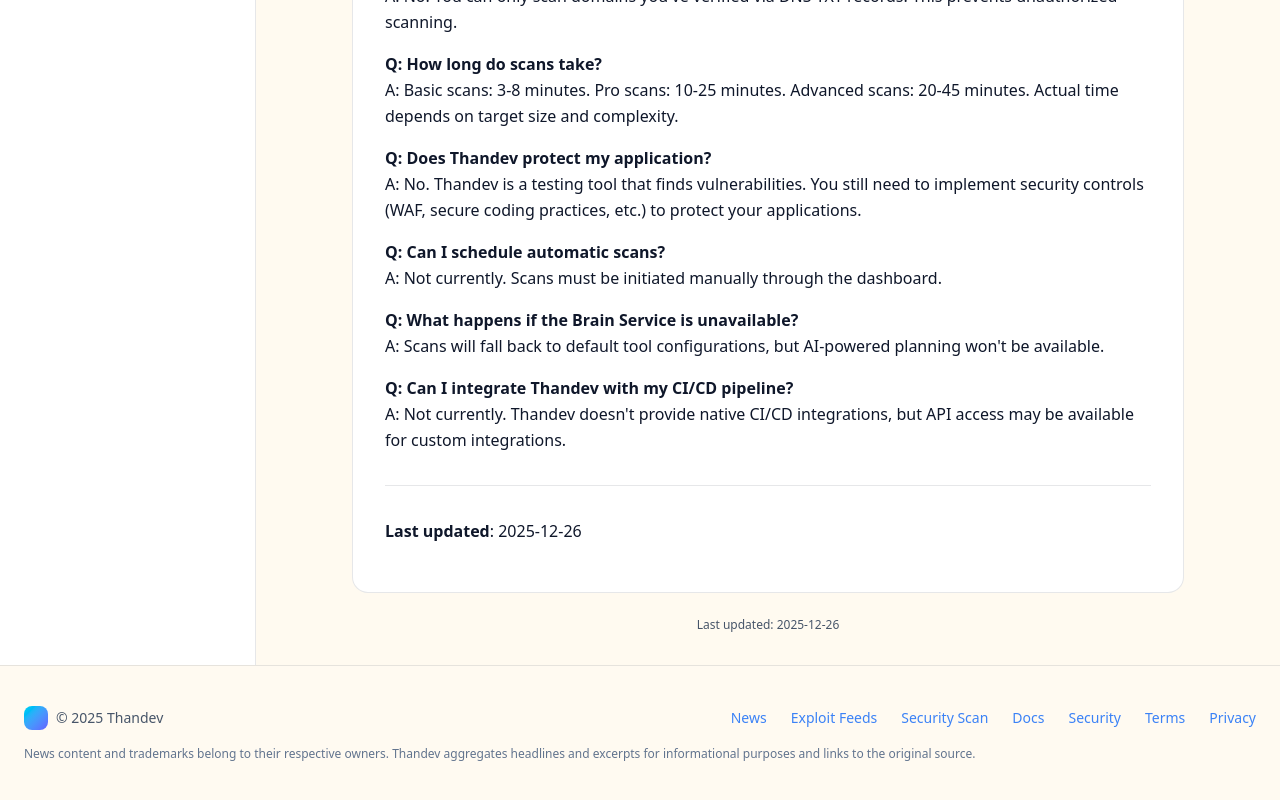
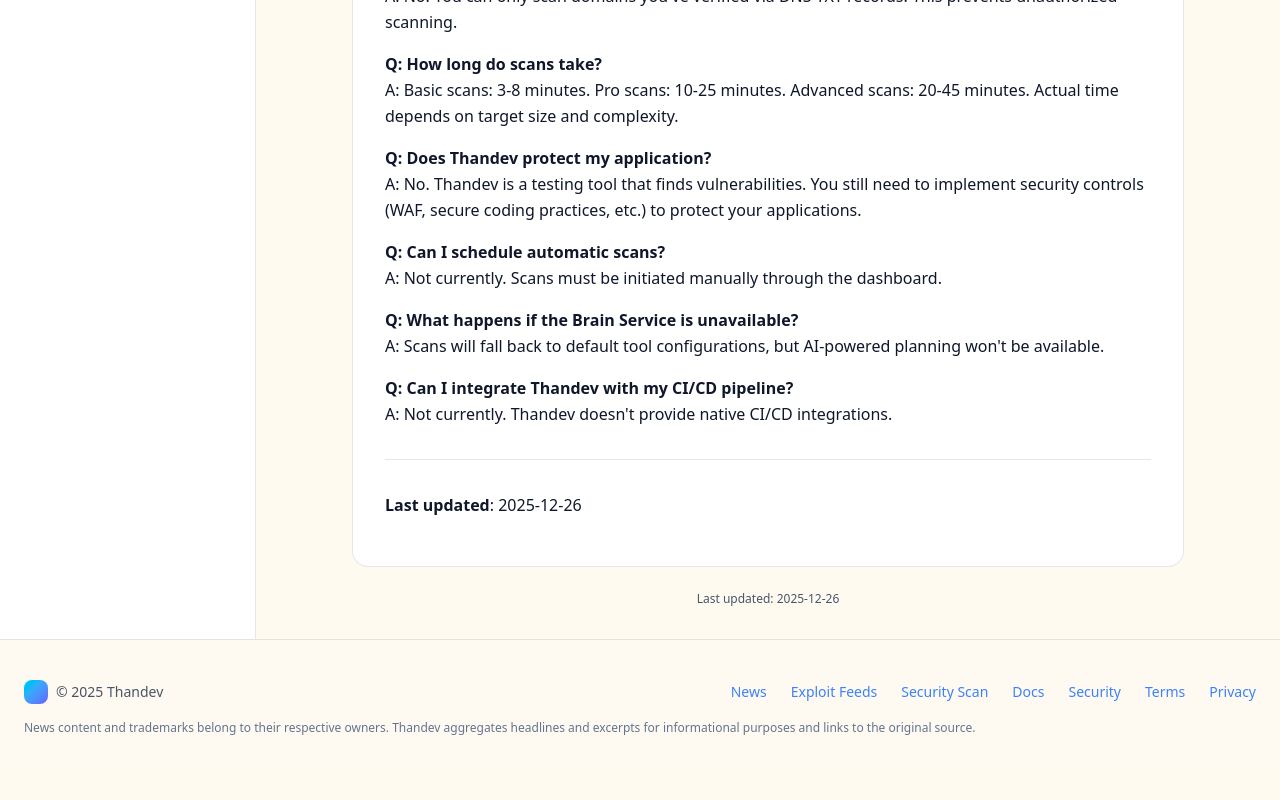
Before and after one commit to Ashwaaahere/thandev, a Next.js app in the folder frontend/: page /docs/overview in a window 1280 px wide. Shown: the part 1967-2767 px from the top of the page. After the commit the page ends 2743 px from the top, so only its background shows below. Built offline with nearby package versions, Linux system fonts and the light colour scheme.

Commit message:
Remove API access mention from CI/CD integration FAQ in overview docs

```diff
--- a/frontend/app/docs/overview/page.tsx
+++ b/frontend/app/docs/overview/page.tsx
@@ -81,7 +81,7 @@ A: Not currently. Scans must be initiated manually through the dashboard.
 A: Scans will fall back to default tool configurations, but AI-powered planning won't be available.
 
 **Q: Can I integrate Thandev with my CI/CD pipeline?**
-A: Not currently. Thandev doesn't provide native CI/CD integrations, but API access may be available for custom integrations.
+A: Not currently. Thandev doesn't provide native CI/CD integrations.
 
 ---
 
```
